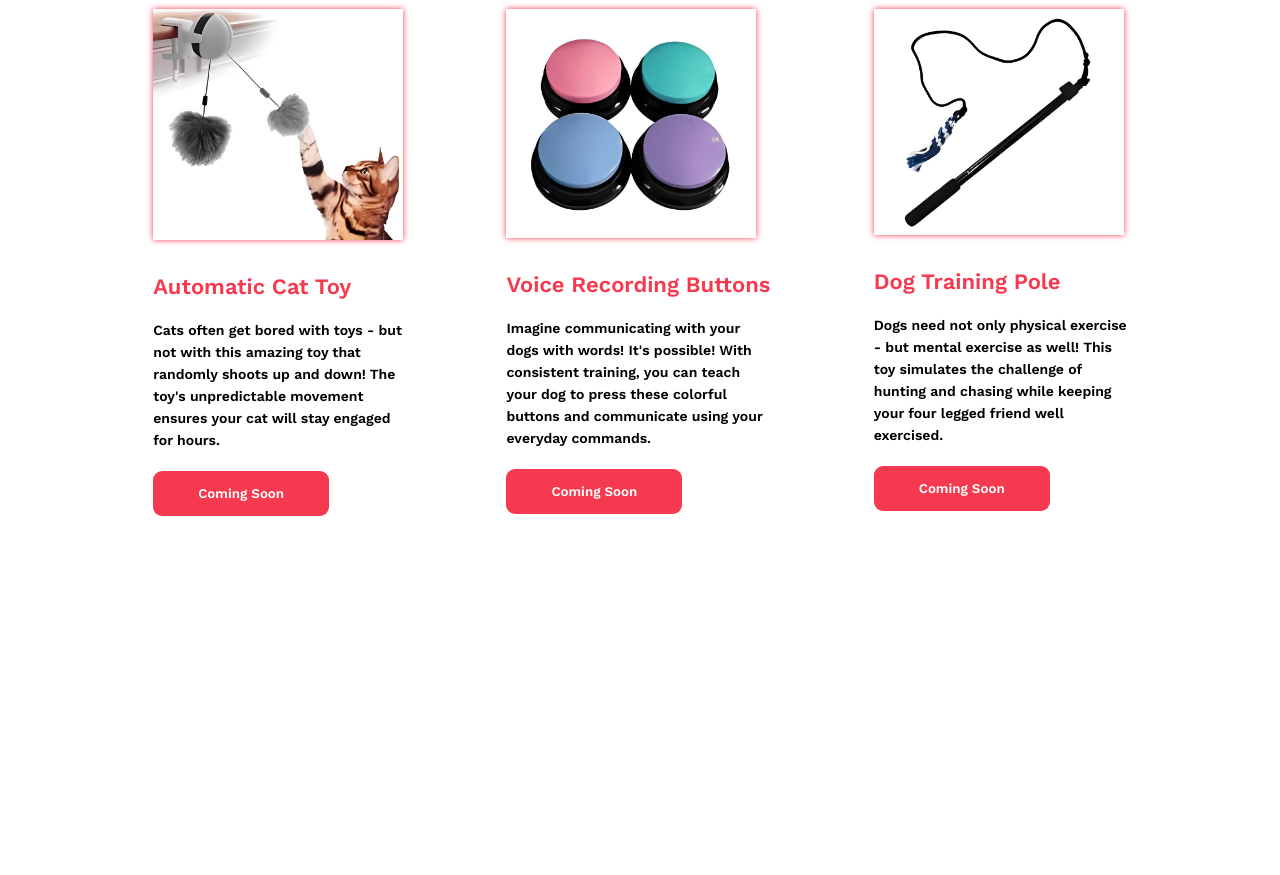
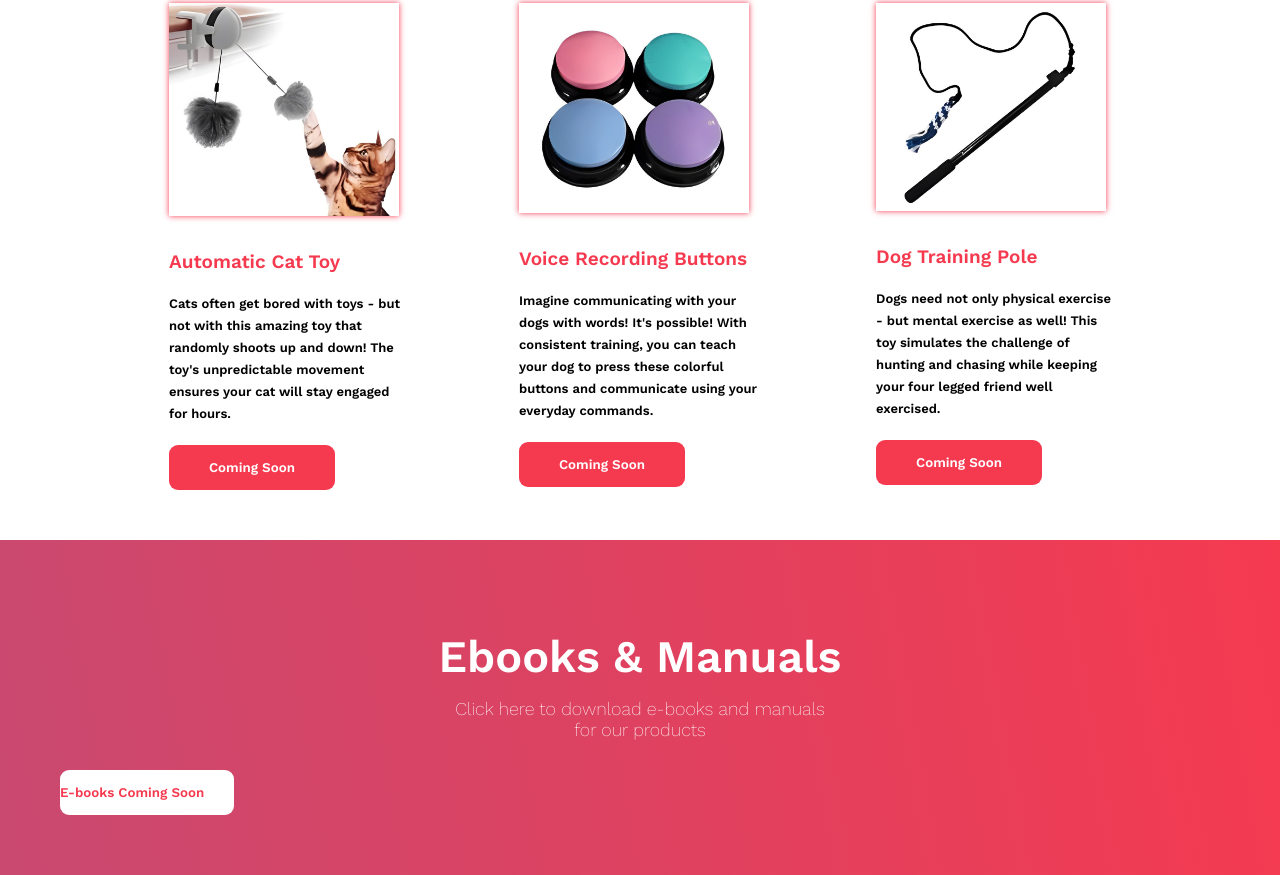
Before and after one commit to MailenOrtiz/Trabajo-Practico-3, a plain HTML site: page index.html in a window 1280 px wide. Shown: the part 942-1817 px from the top of the page. Before the commit the page ends 1508 px from the top, so only its background shows below. Drawn offline with nearby package versions, Linux system fonts and the light colour scheme.

Commit message:
arreglos y comienzo de seccion 3

```diff
--- a/estilo.css
+++ b/estilo.css
@@ -86,14 +86,14 @@ h1 {
 }
 
 .img2 {
-    width: 250px;
+    width: 230px;
     box-shadow: 0 0 6px #F53A50;
     margin: 20px 0px 30px 0px;
 }
 
 .productrange {
     font-family: 'Work Sans', sans-serif;
-    font-size: 50px;
+    font-size: 45px;
     color: #F53A50;
     display: flex;
     justify-content: center;
@@ -103,12 +103,12 @@ h1 {
 .texto2 > h3 {
     color: #F53A50;
     padding: 0px 0px 20px 0px;
-    font-size: 22px;
+    font-size: 19px;
 
 }
 
 .texto2 > p {
-    font-size: 14px;
+    font-size: 13px;
     line-height: 22px
 }
 
@@ -116,7 +116,7 @@ h1 {
     font-family: 'Work Sans', sans-serif;
     font-weight: 600;
     margin-top: 20px;
-    padding: 15px 45px 15px 45px;
+    padding: 15px 40px 15px 40px;
     background-color: #F53A50;
     color: white;
     border: none;
@@ -127,3 +127,52 @@ h1 {
     text-decoration: none;
     color: white;
 }
+
+/* SECCION 3 */
+
+.seccion3 {
+    background: linear-gradient(80deg, #C94970, #F53A50);
+    padding: 60px;
+}
+
+.texto3 > h3 {
+    font-family: 'Work Sans', sans-serif;
+    font-size: 45px;
+    color: white;
+    display: flex;
+    justify-content: center;
+    margin: 30px 0px 15px 0px;
+}
+
+.texto3 > p {
+    font-family: 'Work Sans', sans-serif;
+    font-weight: 200;
+    text-align: center;
+    font-size: 18px;
+    color: white;
+    display: flex;
+    justify-content: center;
+    margin: 5px 0px 30px 0px;
+}
+
+.texto3 > button {
+    display: flex;
+    margin-top: 20px;
+    padding: 15px 30px 15px 0px;
+    background-color: white;
+    color: #F53A50;
+    border: none;
+    border-radius: 9px;
+}
+
+.boton3 {
+    justify-content: center;
+}
+
+.boton3 > a {
+    text-decoration: none;
+    color: #F53A50;
+    font-family: 'Work Sans', sans-serif;
+    font-weight: 600;
+    justify-content: center;
+}
--- a/index.html
+++ b/index.html
@@ -8,6 +8,8 @@
     <title>Document</title>
 </head>
 <body>
+
+    <!-- BARRA DE NAVEGACION -->
 
     <header class="navegacion">
 
@@ -35,6 +37,8 @@
             <button class="boton1"><a href="">Explore our Products</a></button>
         </div>
     </section>
+
+    <!-- SECCION 2 -->
 
     <section class="seccion2">
         <h2 class="productrange">Product Range</h2>
@@ -66,5 +70,16 @@
 
     </section>
 
+    <!-- SECCION 3 -->
+
+    <section class="seccion3">
+        <div class="texto3">
+            <h3 class="texto3">Ebooks & Manuals</h3>
+            <p>Click here to download e-books and manuals <br> for our products</p>
+            <button class="boton3"><a href="">E-books Coming Soon</a></button>
+        </div>
+
+    </section>
+
 </body>
 </html>
```
